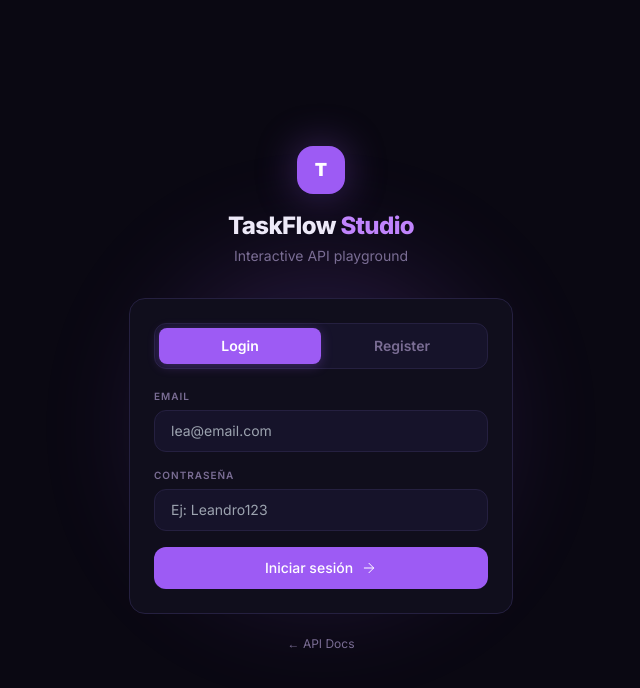
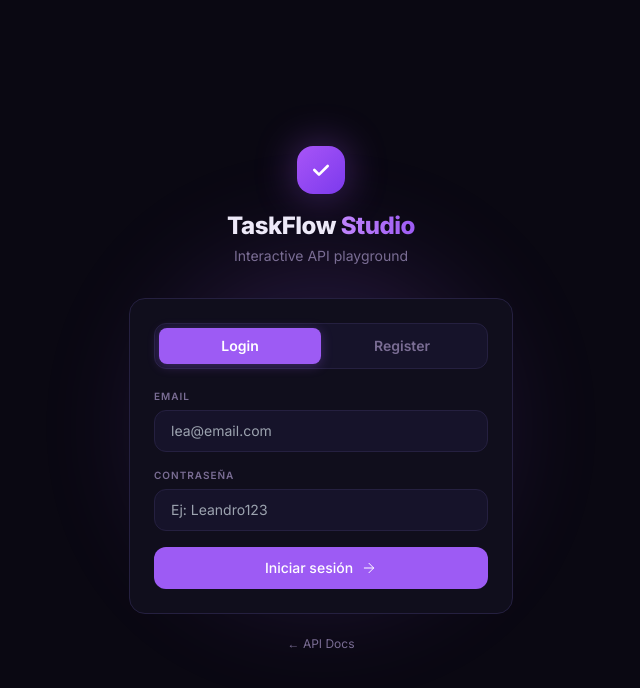
Before and after one commit to leamartinez07/taskflow-api, a Next.js app: page /studio in a window 1280 px wide. Shown: the top 688 px of the page, without its empty margins (319-959 px from the left). Built offline with nearby package versions, Linux system fonts and the light colour scheme.

Commit message:
Actualizado

```diff
--- a/src/app/explorer/page.tsx
+++ b/src/app/explorer/page.tsx
@@ -96,9 +96,13 @@ export default function ExplorerPage() {
         className="sticky top-0 z-50 backdrop-blur-md px-6 py-3">
         <div className="mx-auto max-w-6xl flex items-center justify-between">
           <div className="flex items-center gap-3">
-            <Link href="/" className="flex h-8 w-8 items-center justify-center rounded-lg font-bold text-sm shadow-lg"
-              style={{ background: "var(--accent)", boxShadow: "0 4px 20px rgba(157,91,244,0.35)" }}>T</Link>
-            <span className="font-bold">TaskFlow <span style={{ color: "var(--brand)" }}>Explorer</span></span>
+            <Link href="/" className="flex h-8 w-8 items-center justify-center rounded-xl"
+              style={{ background: "linear-gradient(135deg, #a855f7 0%, #7c3aed 100%)", boxShadow: "0 0 20px rgba(168,85,247,0.35)", flexShrink: 0 }}>
+              <svg width="15" height="15" viewBox="0 0 15 15" fill="none">
+                <path d="M2.5 7.5l3.5 3.5 6.5-6.5" stroke="white" strokeWidth="2" strokeLinecap="round" strokeLinejoin="round"/>
+              </svg>
+            </Link>
+            <span className="font-semibold" style={{ letterSpacing: "-0.02em" }}>TaskFlow <span style={{ color: "var(--brand)", fontWeight: 700 }}>Explorer</span></span>
             <span className="rounded-full px-2 py-0.5 text-[10px]"
               style={{ border: "1px solid var(--border)", color: "var(--muted)" }}>Live DB</span>
           </div>
--- a/src/app/studio/page.tsx
+++ b/src/app/studio/page.tsx
@@ -175,10 +175,14 @@ function AuthPage({ onLogin }: { onLogin: (t: string, u: AuthUser) => void }) {
       <div className="relative w-full max-w-sm">
         {/* logo */}
         <div className="mb-8 text-center">
-          <div className="mx-auto mb-4 flex h-12 w-12 items-center justify-center rounded-2xl font-black text-lg shadow-2xl"
-            style={{ background: "var(--accent)", color: "#fff", boxShadow: "0 0 40px rgba(157,91,244,0.35)" }}>T</div>
-          <h1 className="text-2xl font-extrabold tracking-tight" style={{ color: "var(--text)" }}>
-            TaskFlow <span style={{ color: "var(--brand)" }}>Studio</span>
+          <div className="mx-auto mb-4 flex h-12 w-12 items-center justify-center rounded-2xl shadow-2xl"
+            style={{ background: "linear-gradient(135deg, #a855f7 0%, #7c3aed 100%)", boxShadow: "0 0 40px rgba(168,85,247,0.4)" }}>
+            <svg width="20" height="20" viewBox="0 0 15 15" fill="none">
+              <path d="M2.5 7.5l3.5 3.5 6.5-6.5" stroke="white" strokeWidth="2" strokeLinecap="round" strokeLinejoin="round"/>
+            </svg>
+          </div>
+          <h1 className="text-2xl font-extrabold" style={{ letterSpacing: "-0.02em", color: "var(--text)" }}>
+            TaskFlow <span style={{ backgroundImage: "linear-gradient(90deg, #c084fc 0%, #9d5bf4 100%)", backgroundClip: "text", WebkitBackgroundClip: "text", WebkitTextFillColor: "transparent" }}>Studio</span>
           </h1>
           <p className="mt-1 text-sm" style={{ color: "var(--muted)" }}>Interactive API playground</p>
         </div>
@@ -492,10 +496,14 @@ function Dashboard({ token, user, onLogout }: { token: string; user: AuthUser; o
       <nav className="sticky top-0 z-40 flex items-center justify-between gap-4 px-6 py-3"
         style={{ borderBottom: "1px solid var(--border)", background: "rgba(10,8,18,0.9)", backdropFilter: "blur(12px)" }}>
         <div className="flex items-center gap-3">
-          <div className="flex h-8 w-8 items-center justify-center rounded-lg font-bold text-sm shadow-lg"
-            style={{ background: "var(--accent)", color: "#fff", boxShadow: "0 0 20px rgba(157,91,244,0.3)" }}>T</div>
-          <span className="font-bold" style={{ color: "var(--text)" }}>
-            TaskFlow <span style={{ color: "var(--brand)" }}>Studio</span>
+          <div className="flex h-8 w-8 items-center justify-center rounded-xl"
+            style={{ background: "linear-gradient(135deg, #a855f7 0%, #7c3aed 100%)", boxShadow: "0 0 20px rgba(168,85,247,0.35)", flexShrink: 0 }}>
+            <svg width="15" height="15" viewBox="0 0 15 15" fill="none">
+              <path d="M2.5 7.5l3.5 3.5 6.5-6.5" stroke="white" strokeWidth="2" strokeLinecap="round" strokeLinejoin="round"/>
+            </svg>
+          </div>
+          <span className="font-semibold" style={{ color: "var(--text)", letterSpacing: "-0.02em" }}>
+            TaskFlow <span style={{ color: "var(--brand)", fontWeight: 700 }}>Studio</span>
           </span>
         </div>
 
@@ -657,13 +665,20 @@ export default function StudioPage() {
         justifyContent: "center", gap: "20px", padding: "40px",
         fontFamily: "-apple-system, BlinkMacSystemFont, 'Segoe UI', sans-serif",
       }}>
-        <div style={{ textAlign: "center" }}>
-          <p style={{ fontSize: "15px", fontWeight: 600, color: "var(--text)", marginBottom: "8px" }}>
-            TaskFlow API Studio
-          </p>
-          <p style={{ fontSize: "13px", color: "var(--muted)", lineHeight: 1.6, maxWidth: "280px" }}>
-            El studio interactivo requiere autenticación. Abrí el sitio completo para probarlo.
-          </p>
+        <div style={{ textAlign: "center", display: "flex", flexDirection: "column", alignItems: "center", gap: "12px" }}>
+          <div style={{ display: "flex", height: "44px", width: "44px", alignItems: "center", justifyContent: "center", borderRadius: "14px", background: "linear-gradient(135deg, #a855f7 0%, #7c3aed 100%)", boxShadow: "0 0 30px rgba(168,85,247,0.35)" }}>
+            <svg width="18" height="18" viewBox="0 0 15 15" fill="none">
+              <path d="M2.5 7.5l3.5 3.5 6.5-6.5" stroke="white" strokeWidth="2" strokeLinecap="round" strokeLinejoin="round"/>
+            </svg>
+          </div>
+          <div>
+            <p style={{ fontSize: "16px", fontWeight: 700, color: "var(--text)", marginBottom: "6px", letterSpacing: "-0.02em" }}>
+              TaskFlow <span style={{ color: "var(--brand)" }}>Studio</span>
+            </p>
+            <p style={{ fontSize: "13px", color: "var(--muted)", lineHeight: 1.6, maxWidth: "280px" }}>
+              El studio interactivo requiere autenticación. Abrí el sitio completo para probarlo.
+            </p>
+          </div>
         </div>
         <button
           onClick={() => window.open("https://taskflow-api-pied.vercel.app/studio", "_blank", "noopener,noreferrer")}
```
Also changed, not shown: 1 other file (tests, documents, lock files or other folders).
